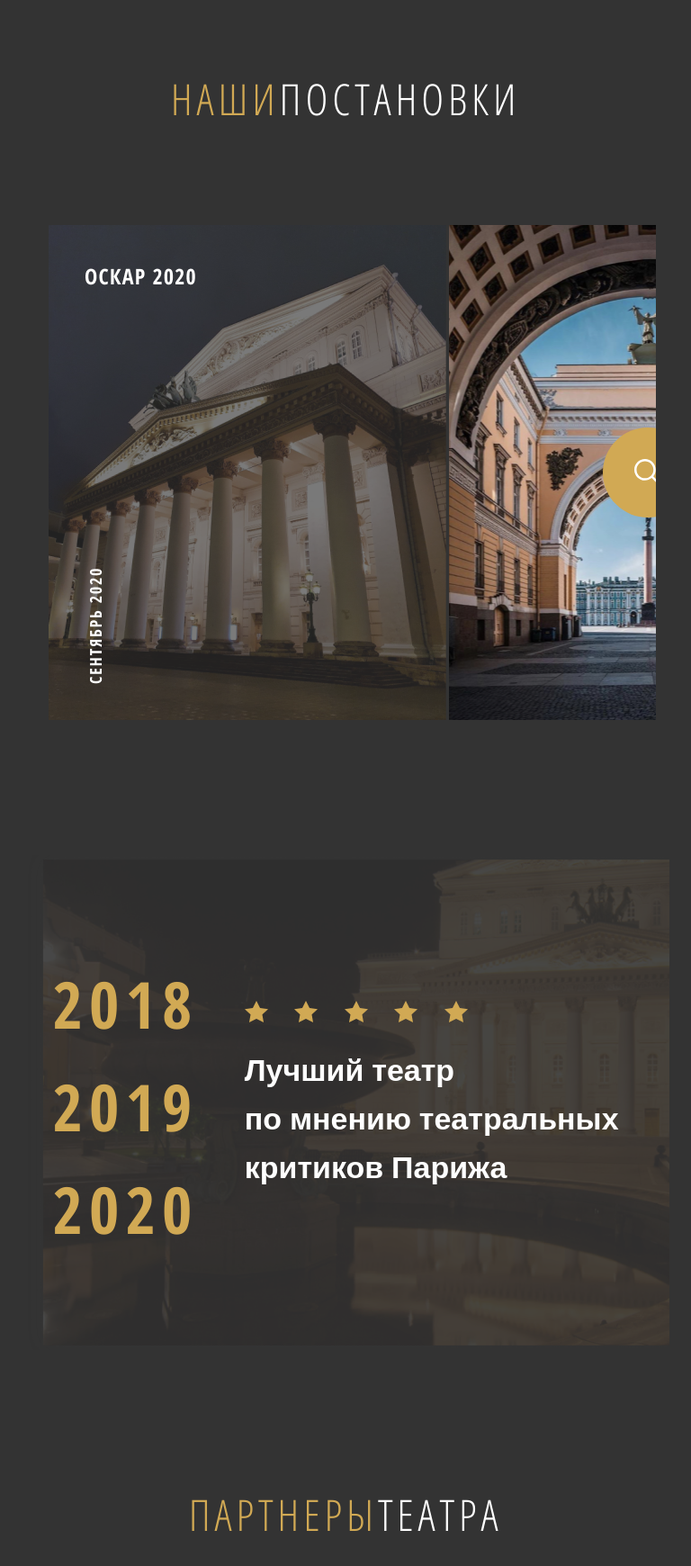
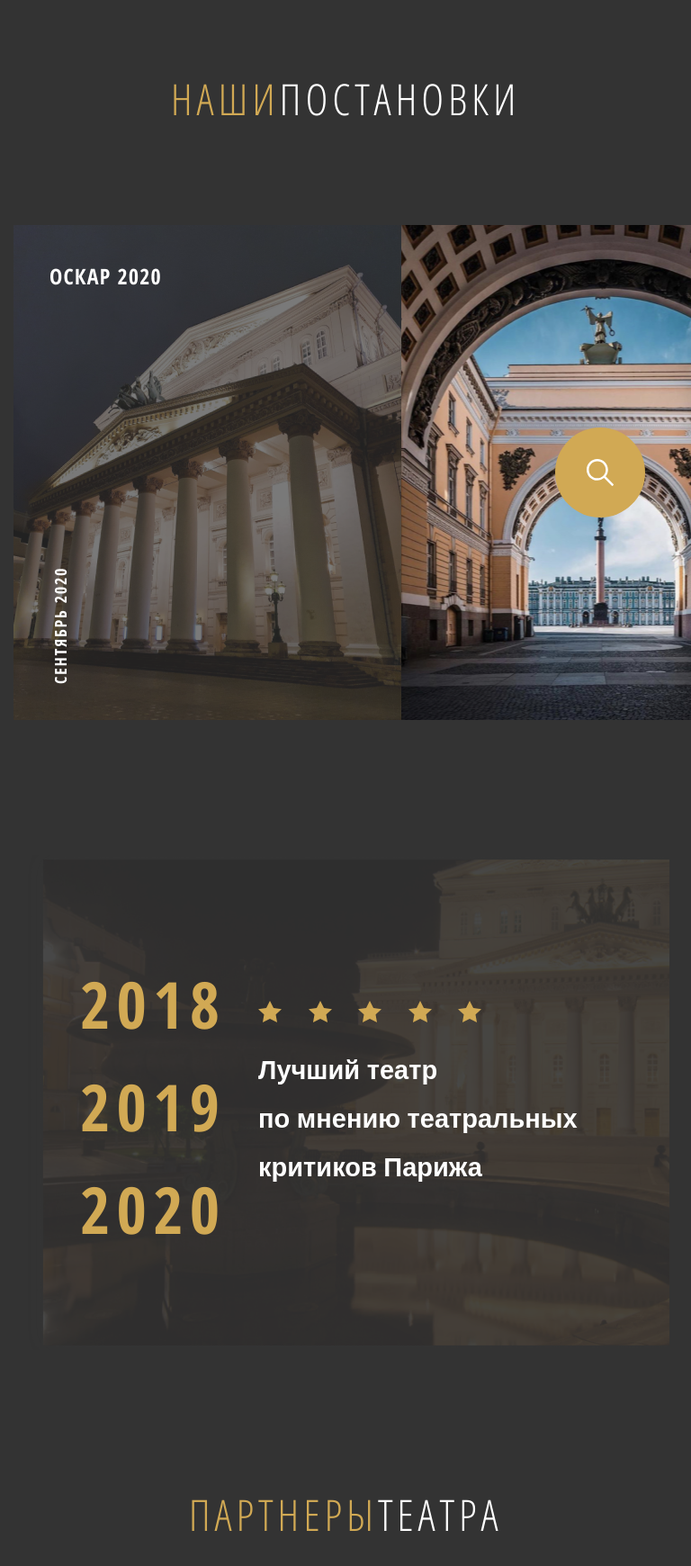
Before and after one commit to verslibremd/step2020, a PHP site: page /theatre.html in a window 768 px wide; the page is wider, and only the part inside the window is pictured. Shown: the part 1542-3282 px from the top of that part at 90% size. Run offline with PHP 8.4, Linux system fonts and the light colour scheme.

Commit message:
media md b

```diff
--- a/projects from phpstorm/theatre/theatre-b.css
+++ b/projects from phpstorm/theatre/theatre-b.css
@@ -1,8 +1,12 @@
 
-/*lg*/
-@media (max-width: 1199px) {
+        /*lg*/
+
+@media (min-width: 992px) and (max-width: 1199.98px) {
     .bdsm{
         width: 690px;
+    }
+    .about__text-title{
+        white-space: nowrap;
     }
     .staging-content-vol-two__box{
         max-width: 690px;
@@ -16,23 +20,30 @@
     .form__button{
         margin-left: 82px;
     }
-    .footer__address{
+   .footer__address{
         padding-right: 30px;
     }
 }
 
+        /*md*/
 
-
-@media (min-width: 768px) {
+@media (min-width: 768px) and (max-width: 991.98px) {
     .about__text-title{
         white-space: nowrap;
     }
+    .staging-content-vol-two__text{
+        font-size: 29px;
+    }
+    .form__box--size{
+        margin-right: 5px;
+    }
+
 }
-@media (max-width: 1199px) {
-    .bdsm{
-        width: 690px;
-    }
-}
+
+
+
+
+
 /*
 staging-content-vol-two__right выставить padding
 */
--- a/projects from phpstorm/theatre/theatre.css
+++ b/projects from phpstorm/theatre/theatre.css
@@ -228,6 +228,9 @@ a, a:hover{
 .staging__pict--active{
     background-image: url(" theatre-pict/staging-two.png");
 }
+.scroll{
+    overflow-x: scroll;
+}
 
 /*--------------------------*/
 .staging-content-vol-two{
--- a/projects from phpstorm/theatre/theatre.html
+++ b/projects from phpstorm/theatre/theatre.html
@@ -118,14 +118,14 @@
     </section>
     <section class="staging">
         <h1 class="title"><span class="color-y">наши</span>постановки</h1>
-        <div class="container bdsm ">
-            <div class="row d-flex flex-row overflow-hidden">
-                <div class="col-xl-3 col-sm-8">
+        <div class="container bdsm scroll">
+            <div class="row d-flex flex-row no-gutters ">
+                <div class="col-xl-3 col-md-7 col-sm-8 ">
                     <a href="#">
                         <img class="staging__pict" src="theatre-pict/projects__item.png" alt="изображенние">
                     </a>
                 </div>
-                <div class="col-xl-3 col-sm-4 pl-sm-0">
+                <div class="col-xl-3 col-md-4 col-sm-4 pl-sm-0">
                     <div class="staging__pict staging__pict--active d-flex justify-content-center align-items-center">
                         <a href="#">
                             <img class="search" src="theatre-pict/active.svg" alt="поиск">
@@ -145,7 +145,7 @@
             </div>
         </div>
         <div class="container staging-content-vol-two d-flex justify-content-center">
-            <div class="row staging-content-vol-two__box d-flex flex-row justify-content-lg-between">
+            <div class="row staging-content-vol-two__box d-flex flex-row justify-content-between">
                 <div class="col-sm-3 staging-content-vol-two__left">
                     <p class="staging-content-vol-two__title color-y">2018</p>
                     <p class="staging-content-vol-two__title color-y">2019</p>
@@ -167,7 +167,7 @@
     <section class="partners">
         <h1 class="title"><span class="color-y">партнеры</span>театра</h1>
         <div class="container">
-            <div class="row partners__box ">
+            <div class="row partners__box">
                 <div class="col-xl-3 col-md-4 col-sm-6">
                     <a href="#"><img src="theatre-pict/partners-logo.svg" alt="логотип партнеров"></a>
                 </div>
@@ -203,7 +203,7 @@
             <div class="row d-flex flex-lg-wrap">
                 <div class="col-xl-3 col-lg-12 order-sm-2 order-xl-1">
                     <div class="row">
-                        <div class="col-xl-12 col-lg-12">
+                        <div class="col-xl-12 col-lg-12 col-md-12">
                             <div class="row d-flex justify-content-sm-between mt-lg-4 mt-sm-5 mt-xl-0">
                                 <div class="col-xl-12 col-sm-6 d-flex flex-sm-column">
                                     <a href="#"><p class="footer__contacts">+7 (812) 123-45-55</p></a>
```
